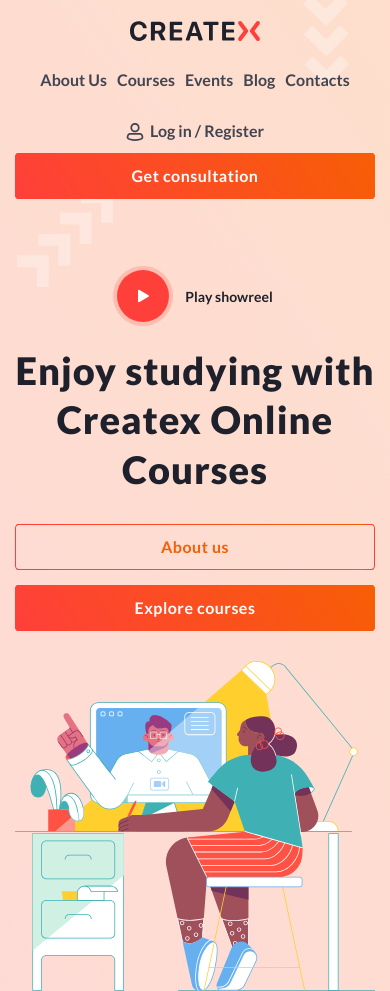
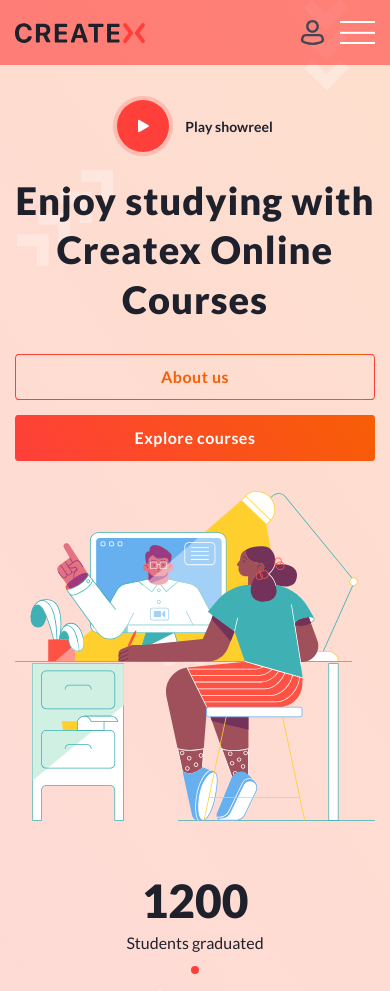
Before and after one commit to Prostoobulka/lesson_18, a plain HTML site: page index.html in a window 390 px wide. Shown: the top 991 px of the page. Drawn offline with Linux system fonts and the light colour scheme.

Commit message:
Add files via upload

```diff
--- a/css/style.css
+++ b/css/style.css
@@ -46,30 +46,31 @@
 }
 .header__container {
 	display: grid;
-	grid-template-columns: auto 1fr auto;
+	grid-template-columns: 130px 1fr auto;
+	grid-template-rows: auto;
+	font-weight: 700;
+	color: #424551;
 	align-items: center;
 	gap: 60px;
-	font-weight: 700;
-	color: #424551;
+	position: relative;
 }
-.header__logo {
-}
-.header__logo img{
+.header__logo img {
 	max-width: 100%;
 }
 .header__menu {
-
 }
 .header__list {
 	display: grid;
 	grid-template-columns: repeat(5, max-content);
 	gap: 40px;
 	white-space: nowrap;
+
 }
 .header__item-list {
+	line-height: 1.6;
 }
-.header__item-link {
-	line-height: 1.6;
+.header__item-link:hover{
+	text-decoration: underline;
 }
 .header__action {
 	display: grid;
@@ -81,6 +82,8 @@
 }
 .action-header__btn {
 	white-space: nowrap;
+}
+.btn {
 }
 .action-header__auth {
 	line-height: 1.6;
@@ -99,57 +102,143 @@
 .action-header__auth:hover span{
 	text-decoration: underline;
 }
-.header__item-link:hover{
-	text-decoration: underline;
+.header__burger {
+	justify-self: end;
+}
+/* Burger Style */
+.header__burger{
+	position: relative;
+	width: 35px;
+	height: 23px;
+	display: none;
+}
+/* .header__burger::before{
+	content: "";
+	position: fixed;
+	top: 0;
+	left: -100%;
+	z-index: 3;
+	width: 100%;
+	height: 100%;
+	background: rgba(0, 0, 0, 0.77);
+	transition: left 0.3s ease 0s;
+} */
+.menu-burger{
+	position: absolute;
+	width: 100%;
+	z-index: 9;
+	height: 100%;
+	right: 0;
+	top: 0;
+	visibility: hidden;
+	opacity: 0;
+}
+.menu-burger::before,
+.menu-burger::after,
+.menu-burger span{
+	position: absolute;
+	left: 0;
+	background-color: #fff;
+	width: 100%;
+	height: 10%;
+	transition: all 0.3s ease 0s;
+}
+.menu-burger span{
+	top: 50%;
+	transform: scale(1) translate(0, -50%);
+}
+.menu-burger:after,
+.menu-burger:before{
+	content: "";
+}
+.menu-burger:after{
+	bottom: 0;
+}
+	.menu-burger._active span{
+	transform: scale(0) translate(0, -50%);
+}
+	.menu-burger._active::before{
+	top: 50%;
+	transform: translate(0, -50%)	rotate(-45deg);
+}
+	.menu-burger._active::after{
+	bottom: 50%;
+	transform: translate(0, 50%)	rotate(45deg);
+}
+.menu-burger::before{
+	top: 0;
+}
+.header__burger._active::before{
+	left: 0;
 }
 @media (max-width: 1090px) {
 	.header__container{
-		gap: 30px;
-	}
-	.header__list{
-		grid-template-columns: repeat(auto-fill, 70px);
-		row-gap: 10px;
-		column-gap: 10px;
+		gap: 15px;
 	}
 }
+
+@media (max-width: 991px) {
+	.menu-burger{
+		visibility:visible;
+		opacity: 1;
+	}
+	.header{
+		background: rgba(255, 0, 0, 0.427)
+	}
+	.header__burger{
+		display: block;
+	}
+	.header__container{
+		grid-template-columns: 130px 1fr 35px;
+		align-items: center;
+	}
+	.header__menu{
+		grid-column: 3 / 4 ;
+		display: none;
+	}
+	.action-header{
+		grid-column: 2 / 3 ;
+		justify-self: end;
+		row-gap: 0;
+		column-gap: 20px;
+	}
+
+}
 @media (max-width: 768px) {
-	.header__container{
-		grid-template-columns: 1fr;
-		grid-template-rows: auto auto auto;
-		justify-items: center;
-		row-gap: 25px;
-	}
-	.header__list{
-		grid-template-columns: repeat(5, auto);
-		grid-template-rows: 1fr;
-	}
 	.decor-main-page__decor--6 {
 		display: none;
 	}
 }
-@media (max-width: 420px) {
-	.header__action{
-		grid-template-columns: auto;
-		grid-template-rows: auto 1fr;
-		justify-self: stretch;
-		justify-items: center;
-		row-gap: 10px
+@media (max-width: 635px) {
+	.action-header__btn.btn{
+		display: none;
 	}
-	.action-header__btn{
-		justify-self: stretch;
-		text-align: center;
-		grid-row: 2 / 3;
+	.action-header{
+		gap: 0;
+	}
+}
+@media (max-width: 395px) {
+	.header__container{
+		gap: 15px;
+	}
+	.action-header__auth span{
+		display: none;
 	}
 	.action-header__auth{
-		grid-row: 1 / 2 ;
+		width: 25px;
+		height: 25px;
+	}
+	.action-header__auth::before{
+		content: "";
+		position: absolute;
+		top: 0	;
+		left: 0;
+		background: url("../img/icons/person.svg") 0 0 / 25px no-repeat;
+		width: 25px;
+		height: 25px;
 	}
 }
-@media (max-width: 338px){
-	.header__list{
-		grid-template-columns: repeat(3, auto);
-		justify-items: center;
-	}
-}
+
 /* ----------------------------------------------- */
 .page {
 }
@@ -248,9 +337,19 @@
 .page-main__img img {
 	max-width: 100%;
 }
+@media(max-width: 1365px){
+	.page-main__title{
+		font-size: 60px;
+	}
+}
 @media (max-width: 1090px) {
 	.page-main__title{
 		font-size: 50px;
+	}
+}
+@media (max-width: 991px) {
+	.page-main{
+		padding-top: 150px;
 	}
 }
 @media (max-width: 768px){
@@ -293,7 +392,7 @@
 		padding: 15px 40px;
 	}
 	.page-main{
-		padding: 270px 0 40px 0;
+		padding: 100px 0 40px 0;
 	}
 
 }
--- a/index.html
+++ b/index.html
@@ -29,7 +29,10 @@
 					<a href="#somewhere" class="action-header__btn btn"><span>Get consultation</span></a>
 					<a href="#somewhere" class="action-header__auth"><span>Log in / Register</span></a>
 				</div>
+				<div class="header__burger"><a class="menu-burger"><span></span></a></div>
+
 			</div>
+
 		</header>
 		<main class="page">
 			<section class="main-page page-main">
@@ -183,7 +186,7 @@
 		</main>
 		<footer class="footer">footer</footer>
 	</div>
-
+	<script src="js/script.js"></script>
 </body>
 
 </html>
--- a/js/script.js
+++ b/js/script.js
@@ -0,0 +1,51 @@
+// "use strict"
+// var myMobile = {
+// 	Android: function () {
+// 		return navigator.userAgent.match(/Android/i);
+// 	},
+// 	BlackBerry: function () {
+// 		return navigator.userAgent.match(/BlackBerry/i);
+// 	},
+// 	iOS: function () {
+// 		return navigator.userAgent.match(/iPhone|iPad|iPod/i);
+// 	},
+// 	Opera: function () {
+// 		return navigator.userAgent.match(/Opera Mini/i);
+// 	},
+// 	Windows: function () {
+// 		return navigator.userAgent.match(/IEMobile/i);
+// 	},
+// 	any: function () {
+// 		return (myMobile.Android() ||
+// 			myMobile.BlackBerry() ||
+// 			myMobile.iOS() ||
+// 			myMobile.Opera() ||
+// 			myMobile.Windows());
+// 	}
+// };
+
+// if (myMobile.any()) {
+// 	document.body.classList.add("_touch");
+// 	let menu = document.querySelectorAll(".menu-burger");
+// 	if (menu.length > 0) {
+// 		for (let index = 0; index < menu.length; index++) {
+// 			const menus = menu[index];
+// 			menus.addEventListener("click", function (e) {
+// 				menus.parentElement.classList.toggle("_active");
+// 			});
+// 		}
+// 	}
+// } else {
+// 	document.body.classList.add("_pc");
+// }
+
+// Бургер
+const iconMenu = document.querySelector(".menu-burger");
+if (iconMenu) {
+	// const menuBody = document.querySelector(".header__menu");
+	iconMenu.addEventListener("click", function (e) {
+		// document.body.classList.toggle("_lock")
+		iconMenu.classList.toggle("_active");
+		// menuBody.classList.toggle("_active");
+	});
+}
```
